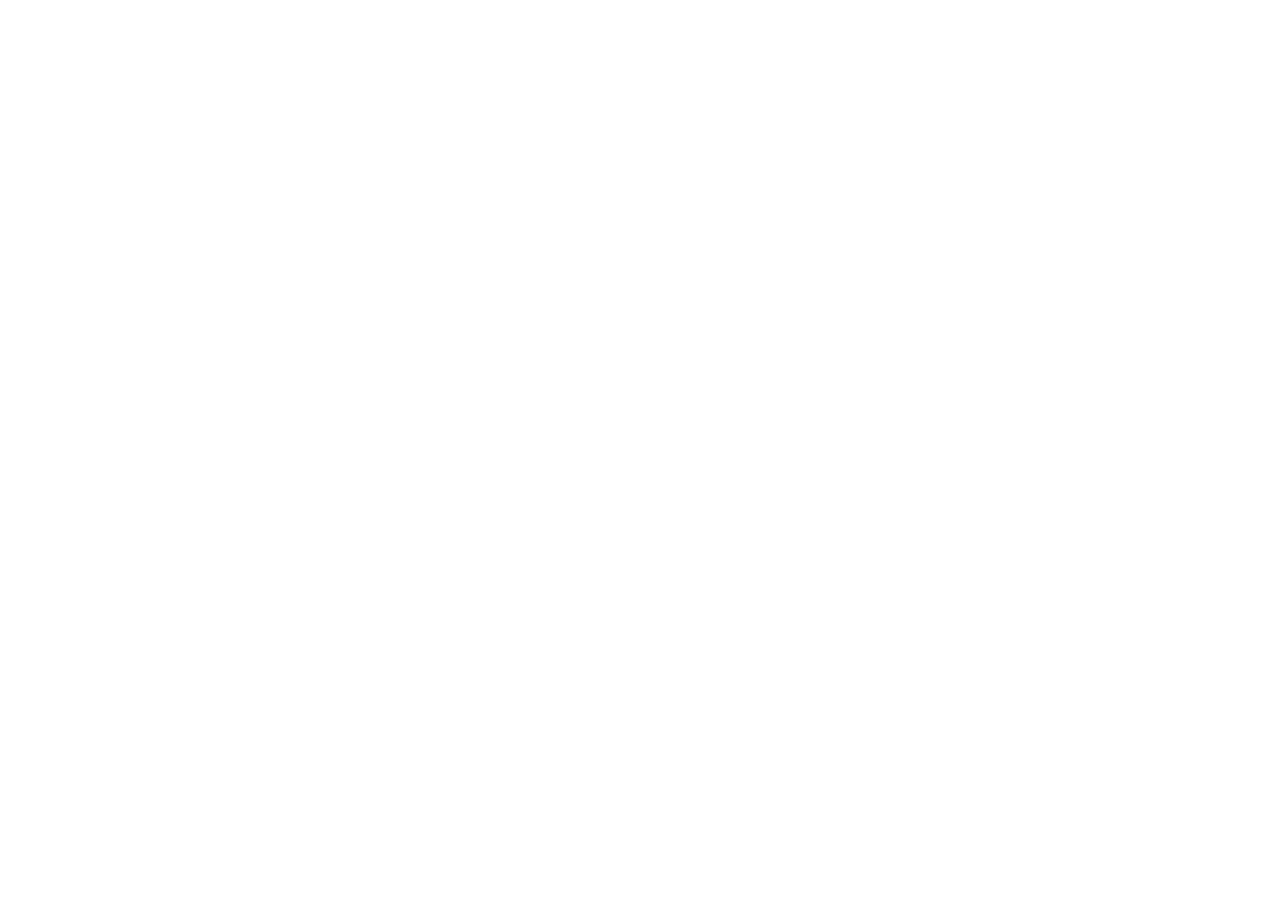
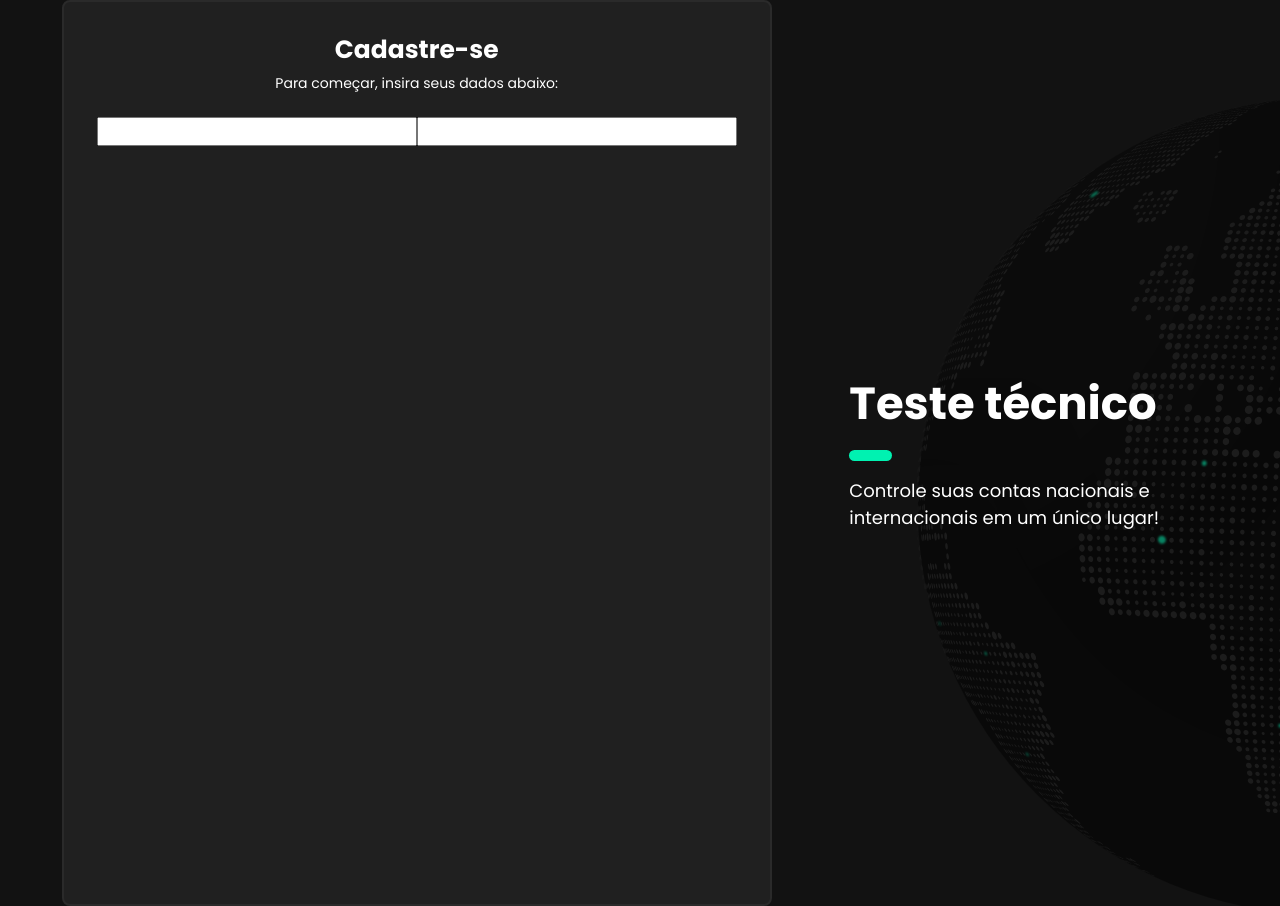
Before and after one commit to tracefinance/frontend-challenge, a Next.js app: page / in a window 1280 px wide. Before the commit the page ends 800 px from the top, so only its background shows below. Built offline with nearby package versions, Linux system fonts and the light colour scheme.

Commit message:
Create Layout Components

```diff
--- a/package.json
+++ b/package.json
@@ -12,7 +12,8 @@
     "@stitches/react": "^1.2.8",
     "next": "12.1.6",
     "react": "18.1.0",
-    "react-dom": "18.1.0"
+    "react-dom": "18.1.0",
+    "sass": "^1.52.3"
   },
   "devDependencies": {
     "@types/node": "17.0.40",
--- /dev/null
+++ b/src/components/ContentLeft/index.tsx
@@ -0,0 +1,14 @@
+import styles from './styles.module.scss';
+
+export function ContentLeft(){
+  return(
+    <div className={styles.contentLeft}>
+    <h1>Cadastre-se</h1>
+    <span>Para começar, insira seus dados abaixo:</span>
+    <form>
+      <input type="text" />
+      <input type="text" />
+    </form>
+  </div>
+  )
+}
--- /dev/null
+++ b/src/components/ContentLeft/styles.module.scss
@@ -0,0 +1,37 @@
+.contentLeft{
+  display: flex;
+  flex-direction: column;
+  align-items: center;
+  justify-content: start;
+
+  background-color: var(--dark-950);
+  border-radius: 0.5rem;
+  border: 2px solid var(--dark-900);
+
+  width: 100%;
+  max-width: 44.125rem;
+  min-height: 56.375rem;
+  max-height: auto;
+
+  text-align: center;
+
+  h1{
+    font-weight: 700;
+    font-size: 1.56rem;
+    line-height: 130%;
+    color: var(--white);
+    margin-bottom: 0.5rem;
+    margin-top: 2rem;
+  }
+
+  span{
+    color: var(--white);
+    font-size: 0.875rem;
+    line-height: 130%;
+    margin-bottom: 1.5rem;
+  }
+
+  form{
+    width: 100%;
+  }
+}
--- /dev/null
+++ b/src/components/ContentRight/index.tsx
@@ -0,0 +1,11 @@
+import styles from './styles.module.scss';
+
+export function ContentRight(){
+  return(
+    <div className={styles.contentRight}>
+      <h3>Teste técnico</h3>
+      <span/>
+      <p>Controle suas contas nacionais e internacionais em um único lugar!</p>
+    </div>
+  )
+}
--- /dev/null
+++ b/src/components/ContentRight/styles.module.scss
@@ -0,0 +1,35 @@
+.contentRight{
+  display: flex;
+  flex-direction: column;
+  align-items: start;
+  justify-content: center;
+
+  max-width: 22.06rem;
+  width: 100%;
+  padding: 1rem;
+
+  h3{
+    display: flex;
+    align-items: center;
+
+    font-weight: 700;
+    font-size: 2.81rem;
+    line-height: 130%;
+  }
+
+  span{
+    background: var(--green-500);
+    width: 2.6875rem;
+    height: 0.6875rem;
+
+    border-radius: 1.25rem;
+    margin: 1rem auto 1rem 0;
+  }
+
+  p{
+    color: var(--white);
+    font-weight: 400;
+    font-size: 1.125rem;
+
+  }
+}
--- a/src/pages/_app.tsx
+++ b/src/pages/_app.tsx
@@ -1,8 +1,8 @@
-import { globalStyles } from '../styles/global';
 import type { AppProps } from 'next/app'
 
+import '../styles/global.scss';
+
 function MyApp({ Component, pageProps }: AppProps) {
-  globalStyles();
   return <Component {...pageProps} />
 }
 
--- /dev/null
+++ b/src/pages/home.module.scss
@@ -0,0 +1,18 @@
+.container{
+  background-image: url(/images/globo.svg);
+  background-size: contain;
+  background-position: 60vw 0;
+  background-repeat: no-repeat;
+  min-height: 100vh;
+  width: 100%;
+}
+
+.content{
+  display: flex;
+  flex-direction: row;
+  align-items: center;
+  justify-content: space-evenly;
+
+  min-height: 100vh;
+  width: 100%;
+}
--- a/src/pages/index.tsx
+++ b/src/pages/index.tsx
@@ -1,5 +1,7 @@
-import type { NextPage } from 'next'
-import Head from 'next/head'
+import Head from 'next/head';
+import { ContentLeft } from '../components/ContentLeft';
+import { ContentRight } from '../components/ContentRight';
+import styles from './home.module.scss';
 
 export default function Home(){
   return (
@@ -7,6 +9,15 @@ export default function Home(){
       <Head>
         <title>Cadastro | Teste técnico</title>
       </Head>
+
+      <section className={styles.container}>
+        <div className={styles.content}>
+
+          <ContentLeft/>
+          <ContentRight/>
+
+        </div>
+      </section>
     </>
   )
 }
--- /dev/null
+++ b/src/styles/global.scss
@@ -0,0 +1,40 @@
+*{
+  margin: 0;
+  padding: 0;
+  box-sizing: 'border-box';
+  font-family: 'Poppins';
+}
+
+:root{
+  --white: #FFFFFF;
+  --green-500: #00F2B1;
+  --red-500: #FA4D56;
+
+  --dark-100: #E7E7E7;
+  --dark-500: #888888;
+  --dark-800: #414141;
+  --dark-950: #202020;
+  --dark-900: #2A2A2A;
+  --dark-1000: #121212;
+}
+
+html{
+  @media(max-width: 1080px){
+    font-size: 93.75%; //15px
+  }
+  @media(max-width: 720px){
+    font-size: 87.5%; //14px
+  }
+}
+
+body{
+  background: var(--dark-1000);
+}
+
+body, input, textarea, select, button{
+  font: 400 1rem "Poppins", sans-serif;
+}
+
+h1, h2, h3, h4, h5, h6{
+  color: var(--white);
+}
--- a/src/styles/global.ts
+++ /dev/null
@@ -1,10 +0,0 @@
-import { globalCss } from '@stitches/react'
-
-export const globalStyles = globalCss({
-  '*': {
-    margin: 0,
-    padding: 0,
-    boxSizing: 'border-box',
-    fontFamily: 'Poppins'
-  }
-})
```
Also changed, not shown: public/images/globo.svg (added), 1 other file (tests, documents, lock files or other folders).
